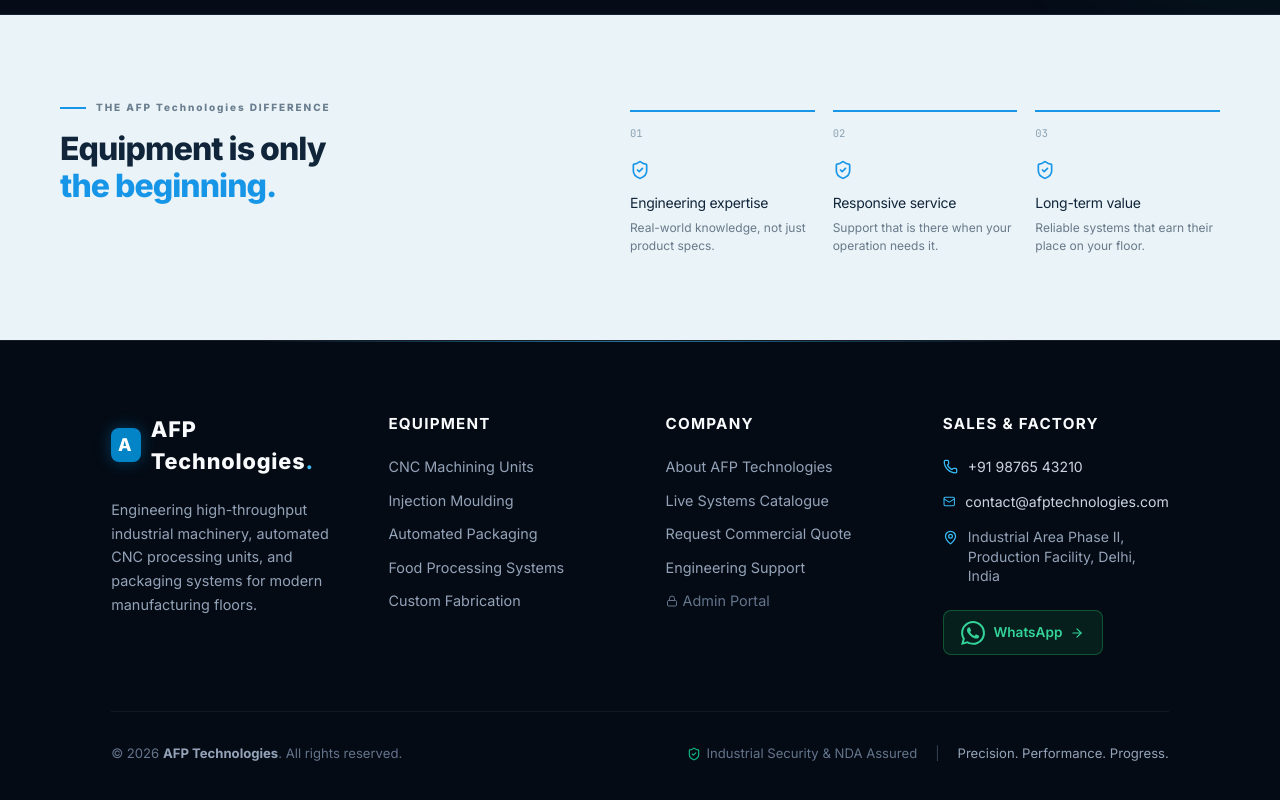
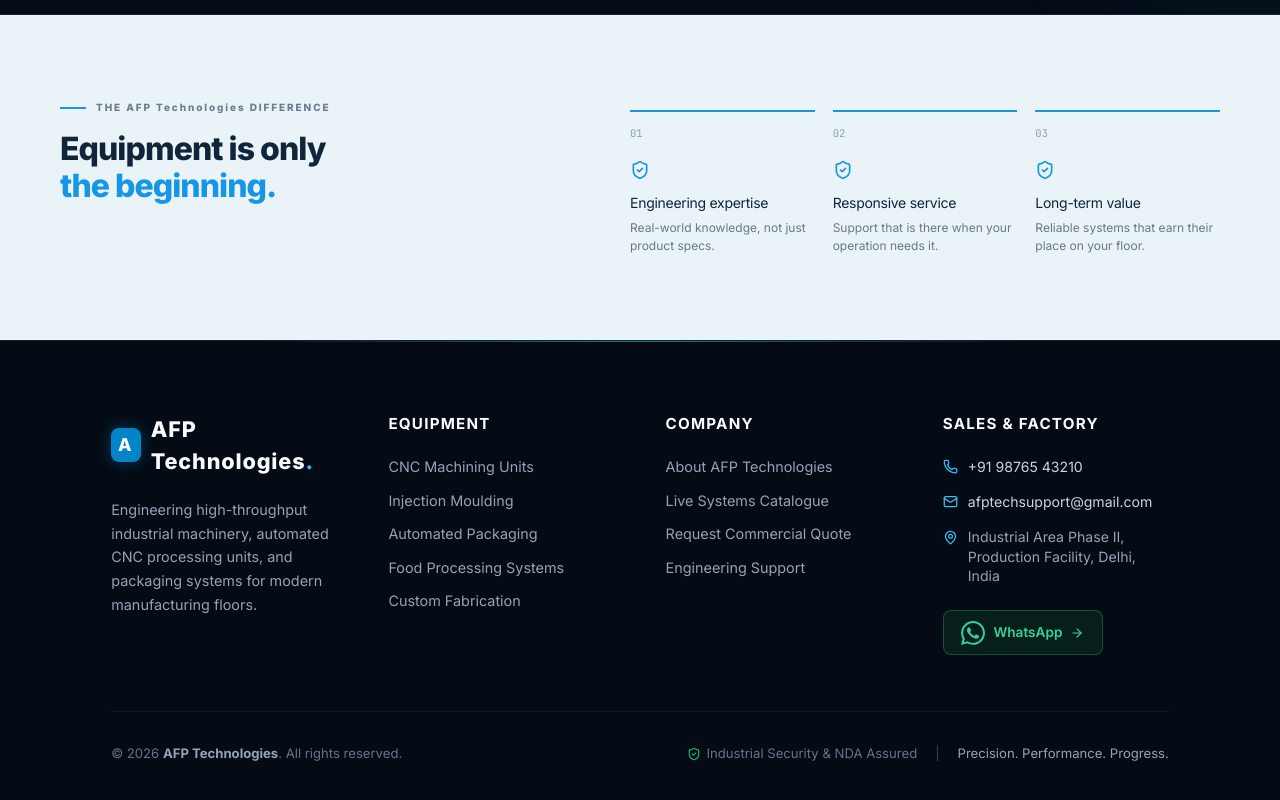
Before and after one commit to devanshu420/AFP-Technologies, a Next.js app: page /about in a window 1280 px wide. Shown: the part 951-1751 px from the top of the page. Built offline with nearby package versions, Linux system fonts and the light colour scheme; no server answers.

Commit message:
update footer

```diff
--- a/app/page.jsx
+++ b/app/page.jsx
@@ -6,7 +6,6 @@ import ProductsSection from '../components/Pages/Products/ProductsSection';
 import EquipmentSection from '../components/Pages/EquipmentSection';
 import TrustSection from '../components/Pages/TrustSection';
 import ContactSection from '../components/Pages/ContactSection';
-import DownloadSection from '../components/Pages/DownloadSection';
 
 export default function Home() {
   return (
@@ -15,7 +14,6 @@ export default function Home() {
       <HeroSection />
       <ProductsSection />
       <EquipmentSection />
-      <DownloadSection />
       <AboutSection />
       <TrustSection />
       <ContactSection />
--- a/components/Pages/Footer.jsx
+++ b/components/Pages/Footer.jsx
@@ -20,7 +20,7 @@ export default function Footer() {
   // Dynamic Contact Information from Admin Database
   const [contactInfo, setContactInfo] = useState({
     salesPhoneNumber: '+91 98765 43210',
-    inquiryEmail: 'contact@afptechnologies.com',
+    inquiryEmail: 'afptechsupport@gmail.com',
   });
 
   // Fetch dynamic phone & email from database
@@ -36,7 +36,7 @@ export default function Footer() {
             salesPhoneNumber:
               json.data.salesPhoneNumber || '+91 98765 43210',
             inquiryEmail:
-              json.data.inquiryEmail || 'contact@afptechnologies.com',
+              json.data.inquiryEmail || 'afptechsupport@gmail.com',
           });
         }
       } catch (err) {
@@ -239,7 +239,6 @@ export default function Footer() {
                 { name: 'Live Systems Catalogue', href: '/products' },
                 { name: 'Request Commercial Quote', href: '/contact' },
                 { name: 'Engineering Support', href: '/contact' },
-                { name: 'Admin Portal', href: '/admin/login', icon: true },
               ].map((item) => (
                 <li key={item.name}>
                   <Link
```
